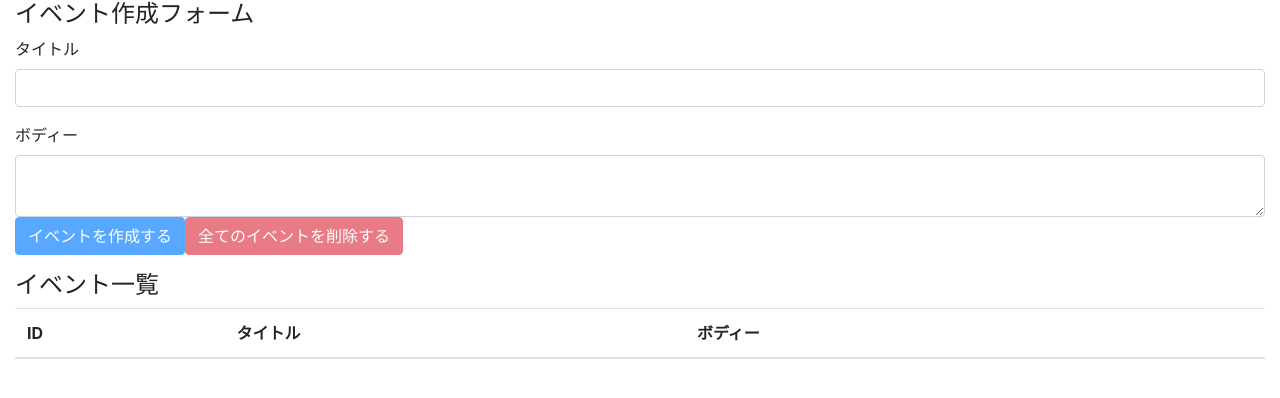
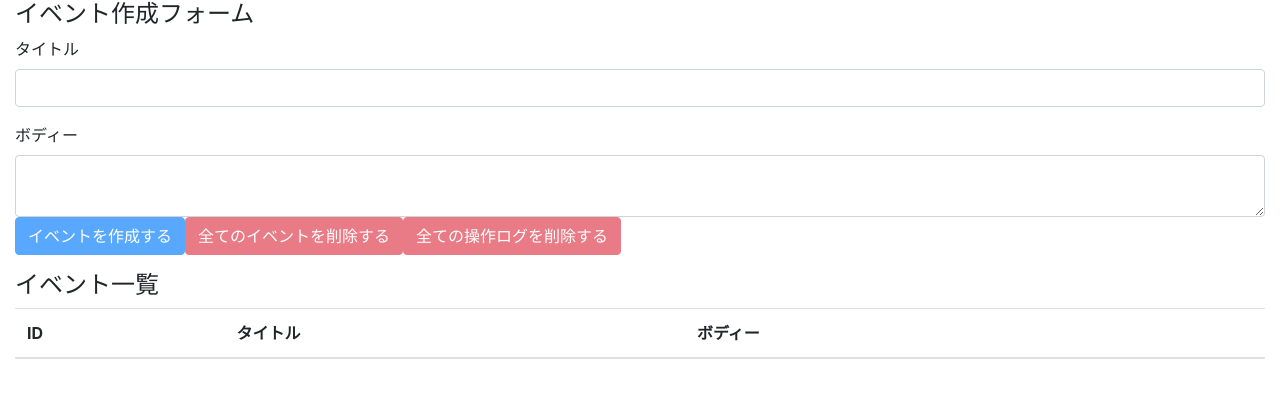
Before and after one commit to musyu36/hooks-practice, a React (Create React App) app: page / in a window 1280 px wide. Shown: the top 398 px of the page. Built offline with nearby package versions, Linux system fonts and the light colour scheme.

Commit message:
delte all operation logs

```diff
--- a/src/components/EventForm.js
+++ b/src/components/EventForm.js
@@ -54,6 +54,17 @@
 
   const unCreatable = title === "" || body === "";
 
+  const deleteAllOperationLogs = (e) => {
+    e.preventDefault();
+    const result = window.confirm("全ての操作ログを削除してもいいですか？");
+
+    if (result) {
+      dispatch({
+        type: DELETE_ALL_OPERATION_LOGS,
+      });
+    }
+  };
+
   return (
     <>
       <h4>イベント作成フォーム</h4>
@@ -91,6 +102,13 @@
           >
             全てのイベントを削除する
           </button>
+          <button
+            className="btn btn-danger"
+            onClick={deleteAllOperationLogs}
+            disabled={state.operationLogs.length === 0}
+          >
+            全ての操作ログを削除する
+          </button>
         </div>
       </form>
     </>
```
